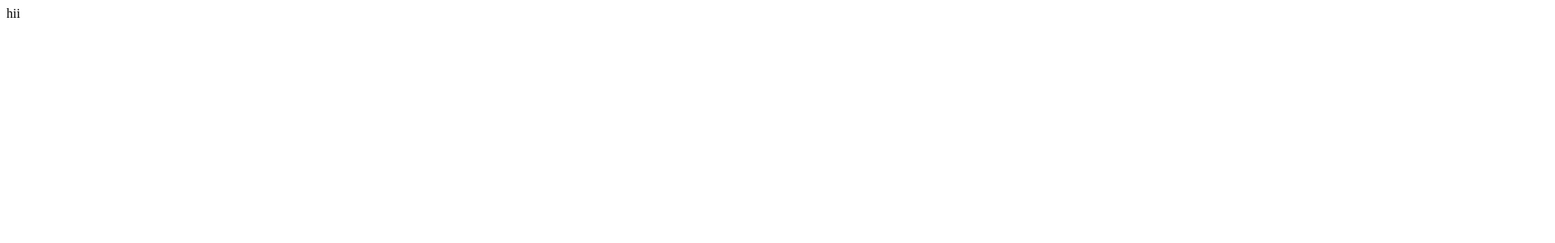
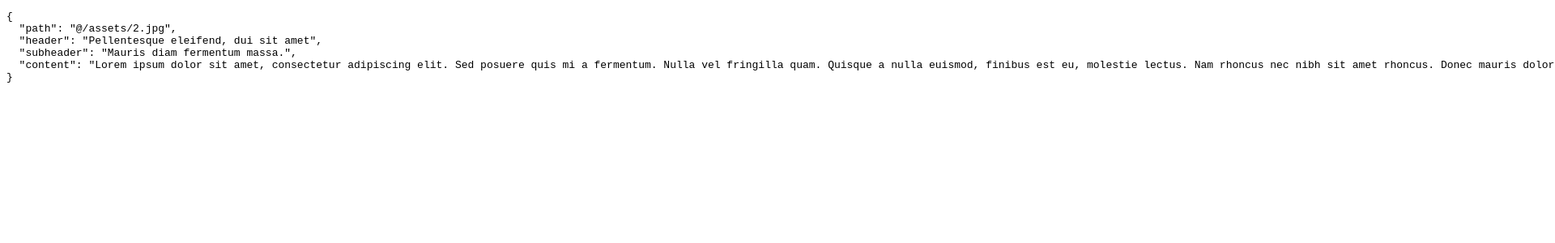
Before and after one commit to Maty2002v2/zadanie-rekrutacyjne-rekiny, a Vue app: page / in a window 1280 px wide. Shown: the top 300 px of the page at 81% size, 1920 px wide, since content can reach past the window. Built offline with nearby package versions, Linux system fonts and the light colour scheme.

Commit message:
Added data transfer between components

```diff
--- a/src/App.vue
+++ b/src/App.vue
@@ -1,16 +1,45 @@
 <template>
-  <the-slider />
+  <the-slider :images="FETCH_IMAGES" />
 </template>
 
 <script lang="ts">
 import { defineComponent } from "vue";
 import TheSlider from "./components/TheSlider.vue";
 
+import SliderSlide from "./types/SliderSlide";
+
 export default defineComponent({
   name: "App",
   components: {
     TheSlider,
   },
-  setup() {},
+  setup() {
+    const FETCH_IMAGES: SliderSlide[] = [
+      //lub bardziej content niż images
+      {
+        path: "@/assets/1.jpg",
+        header: "Quisque vulputate mi consectetur",
+        subheader: "Quisque vulputate mi consectetur",
+        content:
+          "Lorem ipsum dolor sit amet, consectetur adipiscing elit. Sed posuere quis mi a fermentum. Nulla vel fringilla quam. Quisque a nulla euismod, finibus est eu, molestie lectus. Nam rhoncus nec nibh sit amet rhoncus. Donec mauris dolor, suscipit a felis auctor, dignissim imperdiet mi. Nulla facilisi. Praesent lobortis in purus in bibendum. Pellentesque eleifend, dui sit amet scelerisque hendrerit, mauris diam fermentum massa, et posuere nisl orci sed mi. In leo libero, sollicitudin eu felis in, egestas ultrices dui. Integer sed libero egestas, faucibus lectus ac, consectetur enim.",
+      },
+      {
+        path: "@/assets/2.jpg",
+        header: "Pellentesque eleifend, dui sit amet",
+        subheader: "Mauris diam fermentum massa.",
+        content:
+          "Lorem ipsum dolor sit amet, consectetur adipiscing elit. Sed posuere quis mi a fermentum. Nulla vel fringilla quam. Quisque a nulla euismod, finibus est eu, molestie lectus. Nam rhoncus nec nibh sit amet rhoncus. Donec mauris dolor, suscipit a felis auctor, dignissim imperdiet mi. Nulla facilisi. Praesent lobortis in purus in bibendum. Pellentesque eleifend, dui sit amet scelerisque hendrerit, mauris diam fermentum massa, et posuere nisl orci sed mi. In leo libero, sollicitudin eu felis in, egestas ultrices dui. Integer sed libero egestas, faucibus lectus ac, consectetur enim.",
+      },
+      {
+        path: "@/assets/3.jpg",
+        header: "Nam rhoncus nec nibh sit amet",
+        subheader: "Donec mauris dolor, suscipit a felis auctor.",
+        content:
+          "Lorem ipsum dolor sit amet, consectetur adipiscing elit. Sed posuere quis mi a fermentum. Nulla vel fringilla quam. Quisque a nulla euismod, finibus est eu, molestie lectus. Nam rhoncus nec nibh sit amet rhoncus. Donec mauris dolor, suscipit a felis auctor, dignissim imperdiet mi. Nulla facilisi. Praesent lobortis in purus in bibendum. Pellentesque eleifend, dui sit amet scelerisque hendrerit, mauris diam fermentum massa, et posuere nisl orci sed mi. In leo libero, sollicitudin eu felis in, egestas ultrices dui. Integer sed libero egestas, faucibus lectus ac, consectetur enim.",
+      },
+    ];
+
+    return { FETCH_IMAGES };
+  },
 });
 </script>
--- a/src/components/SliderSlideItem.vue
+++ b/src/components/SliderSlideItem.vue
@@ -1,12 +1,24 @@
 <template>
-  <div>hii</div>
+  <div>
+    <pre>{{ image }}</pre>
+  </div>
 </template>
 
-<script>
-import { defineComponent } from "vue";
+<script lang="ts">
+import { defineComponent, PropType } from "vue";
+import SliderSlide from "../types/SliderSlide";
 
 export default defineComponent({
   name: "SliderSlideItem",
-  //   setup() {},
+  props: {
+    image: {
+      type: Object as PropType<SliderSlide>,
+    },
+  },
+  setup(props, { emit }) {
+    setInterval(() => {
+      emit("nextSlide");
+    }, 5000);
+  },
 });
 </script>
--- a/src/components/TheSlider.vue
+++ b/src/components/TheSlider.vue
@@ -1,16 +1,36 @@
 <template>
-  <div><slider-slide-item /></div>
+  <div>
+    <slider-slide-item :image="currentSlide" @nextSlide="nextSlide" />
+  </div>
 </template>
 
 <script lang="ts">
-import { defineComponent } from "vue";
+import { defineComponent, PropType, ref, computed } from "vue";
 import SliderSlideItem from "./SliderSlideItem.vue";
+
+import SliderSlide from "../types/SliderSlide";
 
 export default defineComponent({
   components: { SliderSlideItem },
   name: "TheSlider",
   props: {
-    images: Array,
+    images: {
+      type: Array as PropType<SliderSlide[]>,
+      required: true,
+    },
+  },
+  setup(props) {
+    let imageIndex = ref(0);
+
+    function nextSlide() {
+      imageIndex.value + 1 < props.images.length
+        ? imageIndex.value++
+        : (imageIndex.value = 0);
+    }
+
+    const currentSlide = computed(() => props.images[imageIndex.value]);
+
+    return { imageIndex, currentSlide, nextSlide };
   },
 });
 </script>
```
Also changed, not shown: src/types/SliderSlide.ts (+4 -4 lines).
